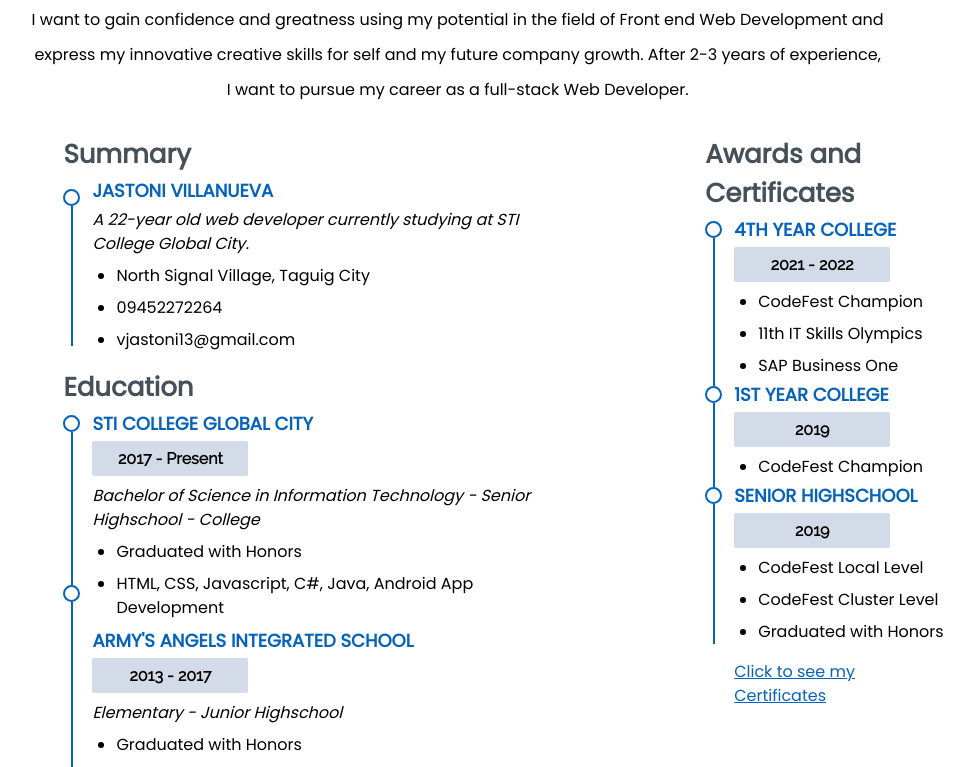
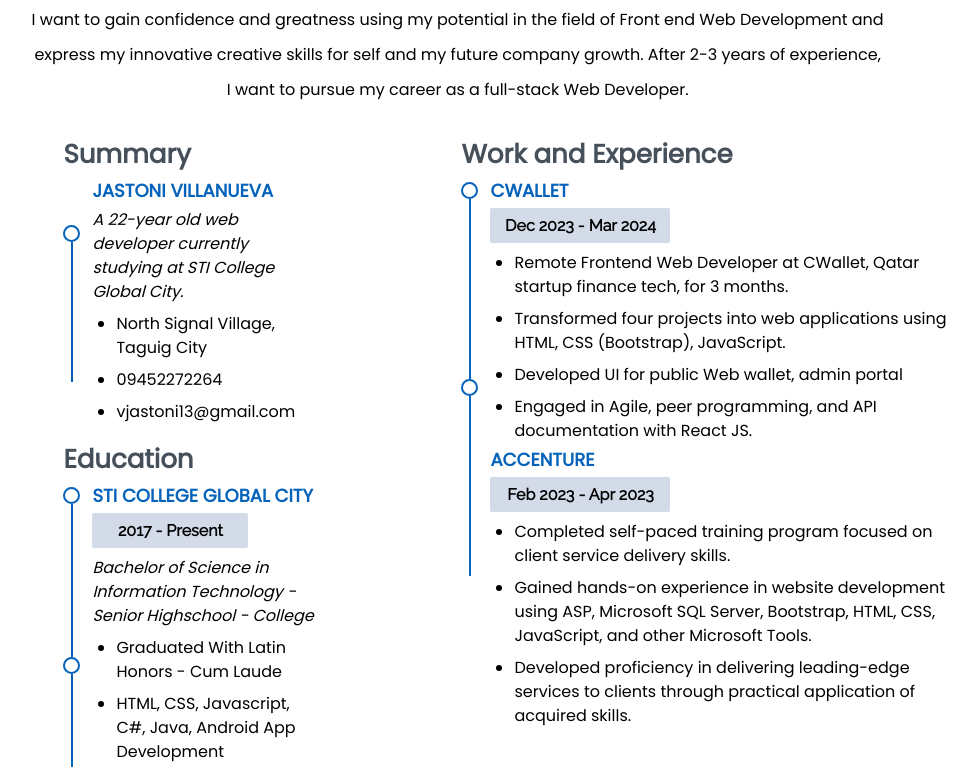
Before and after one commit to vjastoni/web-portfolio, a React (Create React App) app: page / in a window 1280 px wide. Shown: the part 2120-2887 px from the top of the page, without its empty margins (163-1140 px from the left). Built offline with nearby package versions, Linux system fonts and the light colour scheme.

Commit message:
added work experience and updates resume

```diff
--- a/src/App.js
+++ b/src/App.js
@@ -65,12 +65,7 @@ function App() {
     e.preventDefault();
 
     emailjs
-      .sendForm(
-        'service_vv8m11o',
-        'template_3ckl7o7',
-        form.current,
-        't5xsrbyqMnilHRXPO'
-      )
+      .sendForm('service_vv8m11o', 'template_3ckl7o7', form.current, 't5xsrbyqMnilHRXPO')
       .then(
         (result) => {
           console.log(result.text);
@@ -231,7 +226,7 @@ function App() {
             <br /> STI College Global City
           </p>
           <a
-            href="https://drive.google.com/file/d/1CtCxSbJp_XFORL8aTqWvnNDmVZHohEwa/view?usp=drive_link"
+            href="https://drive.google.com/file/d/1wtl1GKdF3ogZjBEXRvU80PhVG__JdHz7/view?usp=drive_link"
             target="_blank"
           >
             <div
@@ -281,10 +276,10 @@ function App() {
           <hr className="w-9 border border-gray" />
         </div>
         <p className="text-[16px] leading-[35px] text-justify font-poppins mt-5">
-          I am a talented, ambitious and hardworking individual, with broad skills
-          and experience in mobile and web developing, social media and leading
-          projects. A key strength is communication; building strong relationships
-          with people in order to deliver the best results.
+          I am a talented, ambitious and hardworking individual, with broad skills and
+          experience in mobile and web developing, social media and leading projects. A
+          key strength is communication; building strong relationships with people in
+          order to deliver the best results.
         </p>
         <div className="lg:flex lg:flex-row md:flex md:flex-col md:items-center">
           <img
@@ -298,11 +293,10 @@ function App() {
                 Front-End Web Developer
               </h3>
               <p className="text-[16px] leading-[35px] text-justify font-poppins mt-2">
-                Exceptionally creative and dependable Entry Level Web Developer with
-                a stellar customer service record and superb work ethic. Broadly and
-                deeply knowledgeable in a wide variety of computer languages as well
-                as the principles and techniques of website construction and
-                maintenance.
+                Exceptionally creative and dependable Entry Level Web Developer with a
+                stellar customer service record and superb work ethic. Broadly and deeply
+                knowledgeable in a wide variety of computer languages as well as the
+                principles and techniques of website construction and maintenance.
               </p>
             </div>
             <div>
@@ -322,8 +316,7 @@ function App() {
                     <span className="font-bold">Phone: </span> 09452272264
                   </li>
                   <li>
-                    <span className="font-bold">College: </span> STI College Global
-                    City
+                    <span className="font-bold">College: </span> STI College Global City
                   </li>
                 </ul>
                 <ul className="list-disc md:ml-14">
@@ -343,10 +336,10 @@ function App() {
               </div>
 
               <p className="text-[16px] leading-[35px] text-justify font-poppins mt-2">
-                Hard-working Information Technology major student (1.29 GWA)
-                currently attending STI College global City, with 4 months of work
-                experience. Frequently praised as diligent by my peers, I can be
-                relied upon to help your company achieve its goals.
+                Hard-working Information Technology major student (1.29 GWA) currently
+                attending STI College global City, with 4 months of work experience.
+                Frequently praised as diligent by my peers, I can be relied upon to help
+                your company achieve its goals.
               </p>
             </div>
           </div>
@@ -362,8 +355,8 @@ function App() {
         <div className=" w-full mt-5 flex flex-col justify-start items-start">
           <h2 className="font-poppins text-[26px] font-bold">Look What I can Do</h2>
           <p className="text-[16px] leading-[35px] text-justify font-poppins mt-2">
-            These are the skills that I have learned while studying at STI Collge
-            Global City. Along with my self-study.
+            These are the skills that I have learned while studying at STI Collge Global
+            City. Along with my self-study.
           </p>
           <div
             className="mt-2 w-full flex flex-col justify-center gap-3 font-poppins
@@ -371,22 +364,15 @@ function App() {
           >
             <div className="flex flex-col gap-3 lg:flex lg:flex-col lg:gap-3 lg:w-full">
               <div className="flex gap-2 items-center bg-[#d3dbe9] p-3 rounded-md">
-                <img
-                  className="w-[40px] h-[40px]"
-                  src={require('./assets/html.png')}
-                />
+                <img className="w-[40px] h-[40px]" src={require('./assets/html.png')} />
                 <p>
                   <span className="font-bold uppercase">HTML</span> - Advanced
                 </p>
               </div>
               <div className="flex gap-2 items-center bg-[#d3dbe9] p-3 rounded-md">
-                <img
-                  className="w-[40px] h-[40px]"
-                  src={require('./assets/js.jpg')}
-                />
+                <img className="w-[40px] h-[40px]" src={require('./assets/js.jpg')} />
                 <p>
-                  <span className="font-bold uppercase">Javascript</span> -
-                  Intermediate
+                  <span className="font-bold uppercase">Javascript</span> - Intermediate
                 </p>
               </div>
               <div className="flex gap-2 items-center bg-[#d3dbe9] p-3 rounded-md">
@@ -395,36 +381,25 @@ function App() {
                   src="https://upload.wikimedia.org/wikipedia/commons/thumb/d/d5/Tailwind_CSS_Logo.svg/2048px-Tailwind_CSS_Logo.svg.png"
                 />
                 <p>
-                  <span className="font-bold uppercase">CSS (Tailwind)</span> -
-                  Advanced
+                  <span className="font-bold uppercase">CSS (Tailwind)</span> - Advanced
                 </p>
               </div>
             </div>
             <div className="flex flex-col gap-3 lg:flex lg:flex-col lg:gap-3 lg:w-full">
               <div className="flex gap-2 items-center bg-[#d3dbe9] p-3 rounded-md">
-                <img
-                  className="w-[40px] h-[40px]"
-                  src={require('./assets/java.png')}
-                />
+                <img className="w-[40px] h-[40px]" src={require('./assets/java.png')} />
                 <p>
                   <span className="font-bold uppercase">Java</span> - Intermediate
                 </p>
               </div>
               <div className="flex gap-2 items-center bg-[#d3dbe9] p-3 rounded-md">
-                <img
-                  className="w-[40px] h-[40px]"
-                  src={require('./assets/react.png')}
-                />
+                <img className="w-[40px] h-[40px]" src={require('./assets/react.png')} />
                 <p>
-                  <span className="font-bold uppercase">React Js</span> -
-                  Intermediate
+                  <span className="font-bold uppercase">React Js</span> - Intermediate
                 </p>
               </div>
               <div className="flex gap-2 items-center bg-[#d3dbe9] p-3 rounded-md">
-                <img
-                  className="w-[40px] h-[40px]"
-                  src={require('./assets/nodejs.png')}
-                />
+                <img className="w-[40px] h-[40px]" src={require('./assets/nodejs.png')} />
                 <p>
                   <span className="font-bold uppercase">Node JS (Express)</span> -
                   Beginner
@@ -450,10 +425,10 @@ function App() {
             <hr className="w-9 border border-gray" />
           </div>
           <p className="text-[16px] leading-[35px] text-justify font-poppins mt-2 lg:text-center lg:w-[90%] lg:ml-7">
-            I want to gain confidence and greatness using my potential in the field
-            of Front end Web Development and express my innovative creative skills
-            for self and my future company growth. After 2-3 years of experience, I
-            want to pursue my career as a full-stack Web Developer.
+            I want to gain confidence and greatness using my potential in the field of
+            Front end Web Development and express my innovative creative skills for self
+            and my future company growth. After 2-3 years of experience, I want to pursue
+            my career as a full-stack Web Developer.
           </p>
         </div>
         <div className="w-full lg:flex lg:flex-row lg:gap-[140px] lg:mt-5">
@@ -474,8 +449,8 @@ function App() {
                   Jastoni Villanueva
                 </h4>
                 <p className="italic font-[15px]">
-                  A 22-year old web developer currently studying at STI College
-                  Global City.
+                  A 22-year old web developer currently studying at STI College Global
+                  City.
                 </p>
                 <ul className="list-disc ml-6 flex flex-col gap-2">
                   <li>North Signal Village, Taguig City</li>
@@ -511,7 +486,7 @@ function App() {
                   College
                 </p>
                 <ul className="list-disc ml-6 flex flex-col gap-2">
-                  <li>Graduated with Honors</li>
+                  <li>Graduated With Latin Honors - Cum Laude</li>
                   <li>HTML, CSS, Javascript, C#, Java, Android App Development</li>
                 </ul>
 
@@ -529,60 +504,68 @@ function App() {
                 </ul>
               </div>
             </div>
+            <a
+              href="https://drive.google.com/file/d/1cGnLxMTYS8nxDrqsS75Xk-Ocut_CsTV2/view?usp=sharing"
+              target="_blank"
+            >
+              <p className="mt-2 text-darkCyan underline">Click to see my Certificates</p>
+            </a>
           </div>
           <div>
             <h3 className="font-poppins text-[26px] text-darkGray mt-2 font-bold">
-              Awards and Certificates
+              Work and Experience
             </h3>
             <div className="w-full flex mt-2 justify-start gap-3">
               <div className="flex flex-col justify-start items-center">
                 <div className="w-[17px] h-[17px] border-2 border-darkCyan rounded-full" />
-                <div className="h-[148px] border-l-2 border-darkCyan" />
+                <div className="h-[180px] border-l-2 border-darkCyan" />
+
                 <div className="w-[17px] h-[17px] border-2 border-darkCyan rounded-full" />
-                <div className="h-[84px] border-l-2 border-darkCyan" />
-                <div className="w-[17px] h-[17px] border-2 border-darkCyan rounded-full" />
-                <div className="h-[140px] border-l-2 border-darkCyan" />
+                <div className="h-[180px] border-l-2 border-darkCyan" />
               </div>
               <div className="flex flex-col gap-2 font-poppins">
                 <h4 className="uppercase text-[18px] text-darkCyan font-semibold font-poppins leading-[18px]">
-                  4th Year College
+                  CWallet
                 </h4>
-                <div className="w-[156px] h-[35px] font-raleway font-semibold bg-[#d3dbe9] rounded-sm flex justify-center items-center">
-                  2021 - 2022
+                <div className="w-[180px] h-[35px] font-raleway font-semibold bg-[#d3dbe9] rounded-sm flex justify-center items-center">
+                  Dec 2023 - Mar 2024
                 </div>
                 <ul className="list-disc ml-6 flex flex-col gap-2">
-                  <li>CodeFest Champion</li>
-                  <li>11th IT Skills Olympics</li>
-                  <li> SAP Business One</li>
+                  <li>
+                    Remote Frontend Web Developer at CWallet, Qatar startup finance tech,
+                    for 3 months.
+                  </li>
+                  <li>
+                    Transformed four projects into web applications using HTML, CSS
+                    (Bootstrap), JavaScript.
+                  </li>
+                  <li> Developed UI for public Web wallet, admin portal</li>
+                  <li>
+                    Engaged in Agile, peer programming, and API documentation with React
+                    JS.
+                  </li>
                 </ul>
                 <h4 className="uppercase text-[18px] text-darkCyan font-semibold font-poppins leading-[18px]">
-                  1st Year College
+                  Accenture
                 </h4>
-                <div className="w-[156px] h-[35px] font-raleway font-semibold bg-[#d3dbe9] rounded-sm flex justify-center items-center">
-                  2019
+                <div className="w-[180px] h-[35px] font-raleway font-semibold bg-[#d3dbe9] rounded-sm flex justify-center items-center">
+                  Feb 2023 - Apr 2023
                 </div>
                 <ul className="list-disc ml-6 flex flex-col gap-2">
-                  <li>CodeFest Champion</li>
+                  <li>
+                    Completed self-paced training program focused on client service
+                    delivery skills.
+                  </li>
+                  <li>
+                    Gained hands-on experience in website development using ASP, Microsoft
+                    SQL Server, Bootstrap, HTML, CSS, JavaScript, and other Microsoft
+                    Tools.
+                  </li>
+                  <li>
+                    Developed proficiency in delivering leading-edge services to clients
+                    through practical application of acquired skills.
+                  </li>
                 </ul>
-                <h4 className="uppercase text-[18px] text-darkCyan font-semibold font-poppins leading-[18px]">
-                  Senior Highschool
-                </h4>
-                <div className="w-[156px] h-[35px] font-raleway font-semibold bg-[#d3dbe9] rounded-sm flex justify-center items-center">
-                  2019
-                </div>
-                <ul className="list-disc ml-6 flex flex-col gap-2">
-                  <li>CodeFest Local Level</li>
-                  <li>CodeFest Cluster Level</li>
-                  <li> Graduated with Honors</li>
-                </ul>
-                <a
-                  href="https://drive.google.com/file/d/1cGnLxMTYS8nxDrqsS75Xk-Ocut_CsTV2/view?usp=sharing"
-                  target="_blank"
-                >
-                  <p className="mt-2 text-darkCyan underline">
-                    Click to see my Certificates
-                  </p>
-                </a>
               </div>
             </div>
           </div>
@@ -673,9 +656,7 @@ function App() {
                 target="_blank"
                 rel="noopener noreferrer"
               >
-                <p className="mt-2 font-bold hover:text-darkCyan">
-                  Digiserve (C# / SQL)
-                </p>
+                <p className="mt-2 font-bold hover:text-darkCyan">Digiserve (C# / SQL)</p>
               </a>
             </div>
 
@@ -865,9 +846,7 @@ function App() {
                 </div>
                 <div className="flex flex-col">
                   <h2 className="font-raleway text-[22px] font-bold">Call:</h2>
-                  <p className="font-poppins text-[#728394] text-[14px]">
-                    09452272264
-                  </p>
+                  <p className="font-poppins text-[#728394] text-[14px]">09452272264</p>
                 </div>
               </div>
               <div className="w-full">
```
Also changed, not shown: 1 other file (tests, documents, lock files or other folders).
